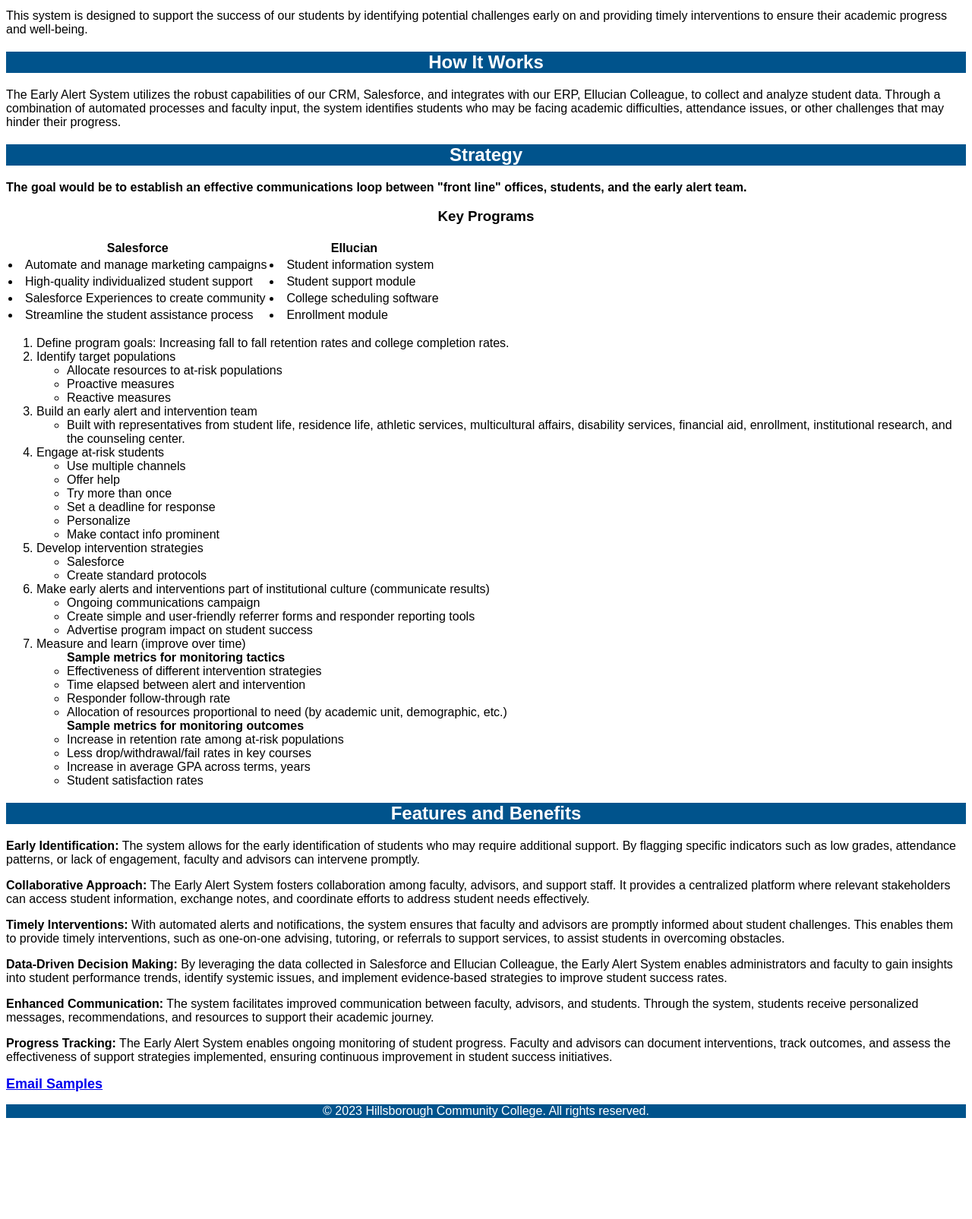
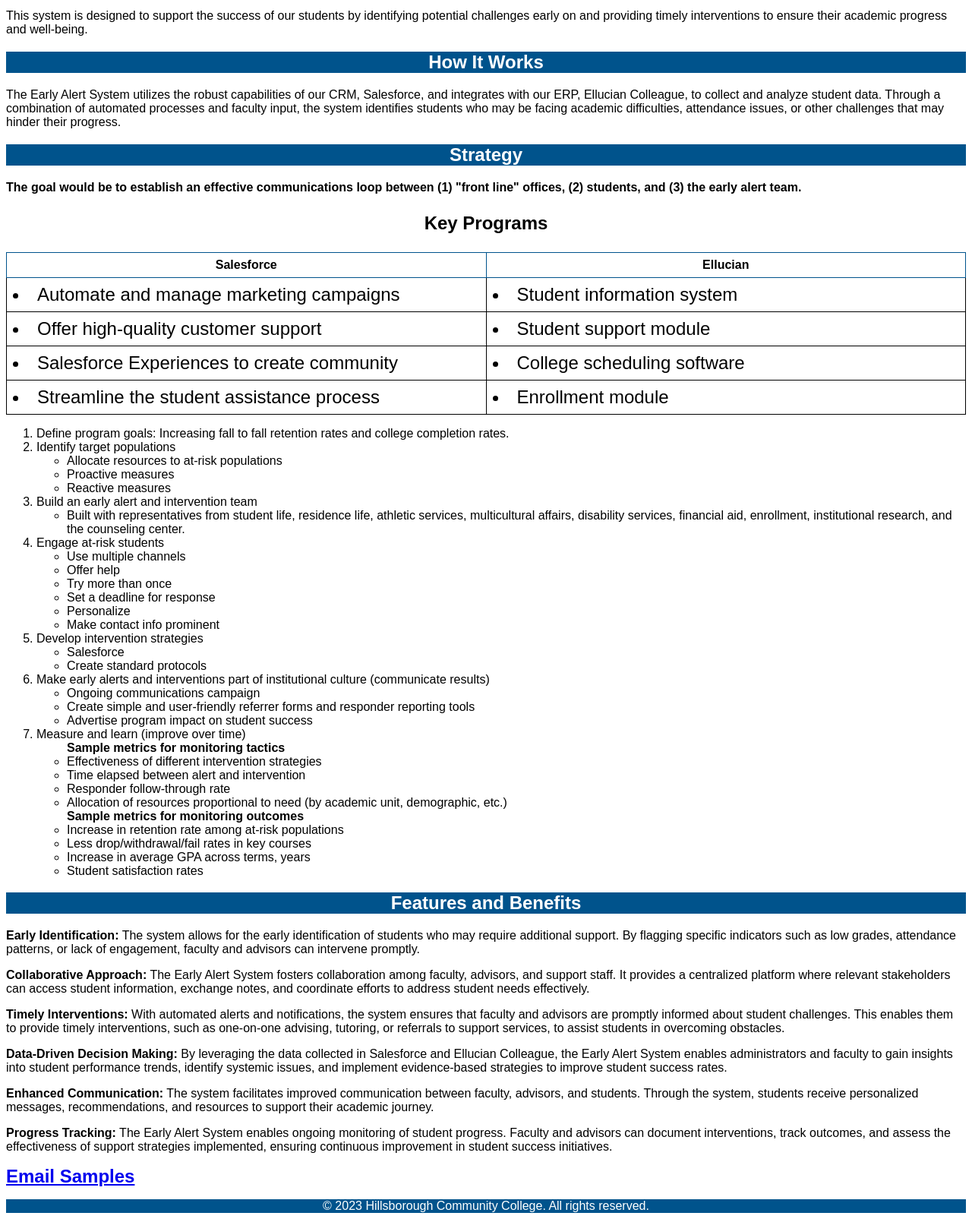
Before and after one commit to BiancaW714/biancaw714.github.io, a Jekyll site: the page index.html, which Jekyll copies as it is, in a window 1280 px wide, cut to the strip 284-1889 px from the top of the page. Shown: the whole strip at 76% size. Built offline with Jekyll 4.4.1, drawn with Linux system fonts in a browser that asks for light colours; before the commit the page ends 1764 px from its top, so only the background shows below that.

Commit message:
Update index.html

```diff
--- a/index.html
+++ b/index.html
@@ -28,7 +28,7 @@
         display: block;
     text-align: center;}
     h3 { text-align: center;
-
+    font-size:18pt;}
     table {
 
       border-collapse: collapse;
@@ -52,7 +52,7 @@
       border: 1px solid black;
       padding: 8px;
       text-align: left;
-
+        font-size: 18pt;
       }
               a {
       font-size: 18pt; /* Adjust the font size as desired */
@@ -71,7 +71,7 @@
             The Early Alert System utilizes the robust capabilities of our CRM, Salesforce, and integrates with our ERP, Ellucian Colleague, to collect and analyze student data. Through a combination of automated processes and faculty input, the system identifies students who may be facing academic difficulties, attendance issues, or other challenges that may hinder their progress.
 
     <h2>Strategy</h2>
-        <p>The goal would be to establish an effective communications loop between "front line" offices, students, and the early alert team.</p>
+        <p>The goal would be to establish an effective communications loop between (1) "front line" offices, (2) students, and (3) the early alert team.</p>
     <h3>Key Programs</h3>
     <table>
         <tr>
@@ -85,7 +85,7 @@
 
         </tr>
         <tr>
-          <td><li>High-quality individualized student support</li></td>
+          <td><li>Offer high-quality customer support</li></td>
           <td><li>Student support module</li></td>
 
         </tr>
```
